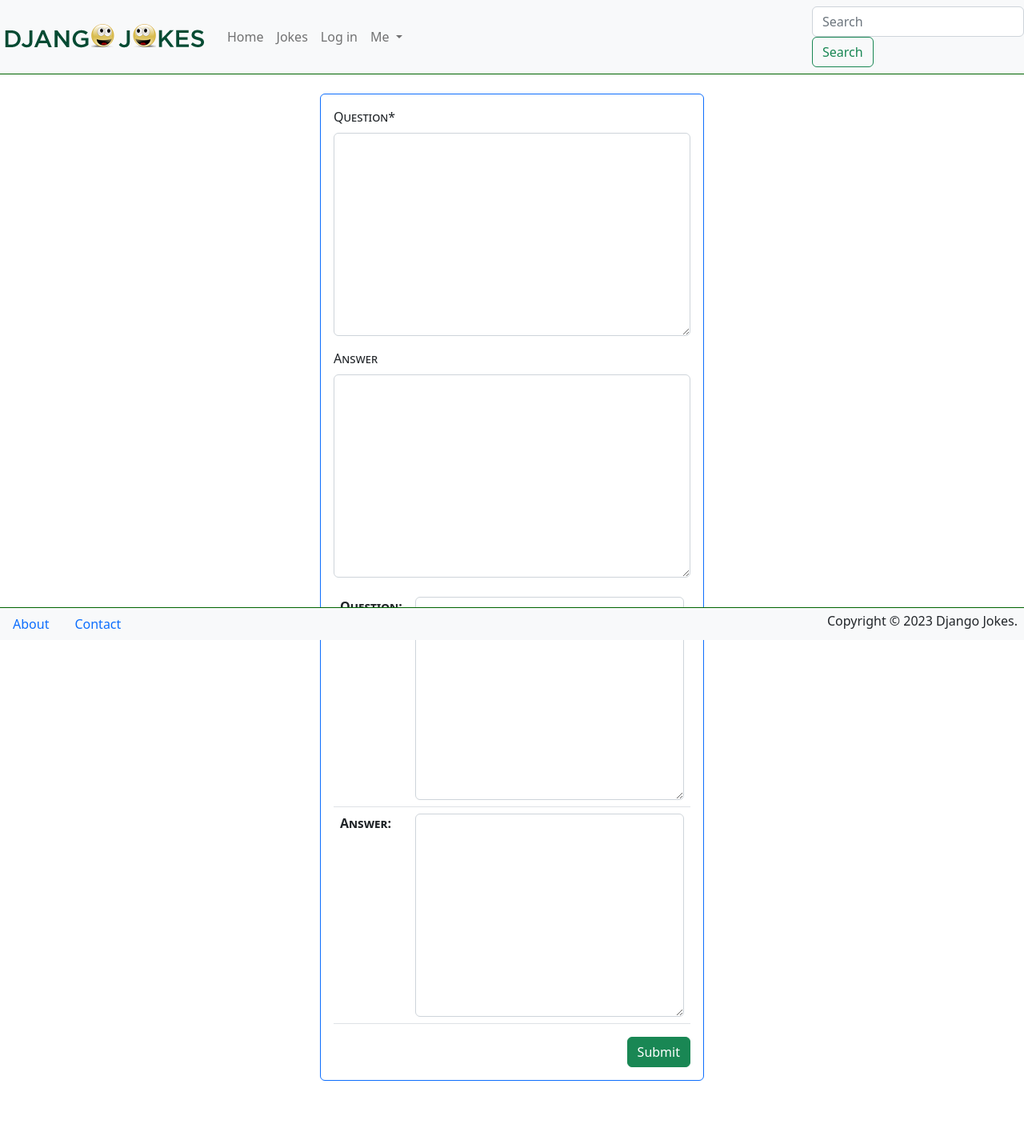
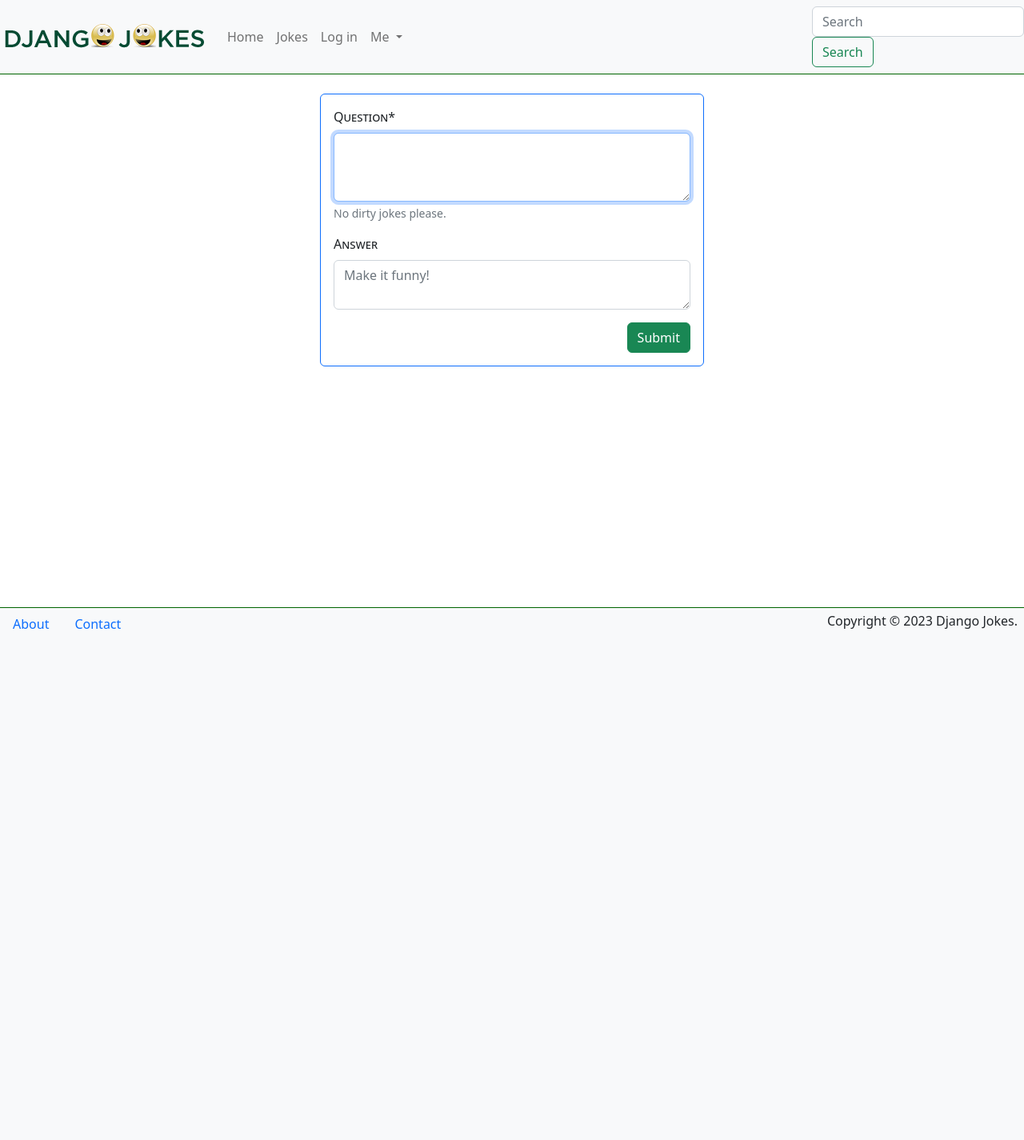
Before and after one commit to anastacia124/djangojokes.com, a Django app: page /jokes/joke/create/ in a window 1280 px wide. Shown: the whole page at 80% size. After the commit the page ends 786 px from the top, so only its background shows below. Run offline with Django 4.2, Linux system fonts and the light colour scheme; lists and menus that the app fills with data are empty; some libraries are stand-ins or nearby versions.

Commit message:
24th initial commit/ creating model forms

```diff
--- /dev/null
+++ b/jokes/forms.py
@@ -0,0 +1,19 @@
+from django.forms import ModelForm, Textarea
+
+from .models import Joke
+
+class JokeForm(ModelForm):
+    class Meta:
+        model = Joke
+        fields = ['question', 'answer']
+        widgets = {
+            'question': Textarea(
+                attrs={'cols': 80, 'rows': 3, 'autofocus': True}
+            ),
+            'answer': Textarea(
+                attrs={'cols': 80, 'rows': 2, 'placeholder': 'Make it funny!'}
+            )
+        }
+        help_texts = {
+            'question': 'No dirty jokes please.'
+        }
--- a/jokes/views.py
+++ b/jokes/views.py
@@ -6,10 +6,11 @@
 
 from .models import Joke
 
+from .forms import JokeForm
+
 class JokeCreateView(CreateView):
     model = Joke
-    fields = ['question', 'answer']
-
+    form_class = JokeForm
 
 class JokeDeleteView(DeleteView):
     model = Joke
@@ -26,4 +27,4 @@
 
 class JokeUpdateView(UpdateView):
     model = Joke
-    fields = ['question', 'answer']
+    form_class = JokeForm
--- a/templates/jokes/joke_form.html
+++ b/templates/jokes/joke_form.html
@@ -5,13 +5,10 @@
 {% block main %}
   <div class="card border-primary m-auto mb-3 p-3"
     style="max-width: 30rem">
-    <form method="post">
-      {% csrf_token %}
-      {{ form|crispy }}
-      <table class="table">
-        {{ form.as_table }}
-      </table>
-      <button class="btn btn-success float-end">Submit</button>
-    </form>
+      <form method="post">
+        {% csrf_token %}
+        {{ form|crispy }}
+        <button class="btn btn-success float-end">Submit</button>
+      </form>
   </div>
 {% endblock %}
```
